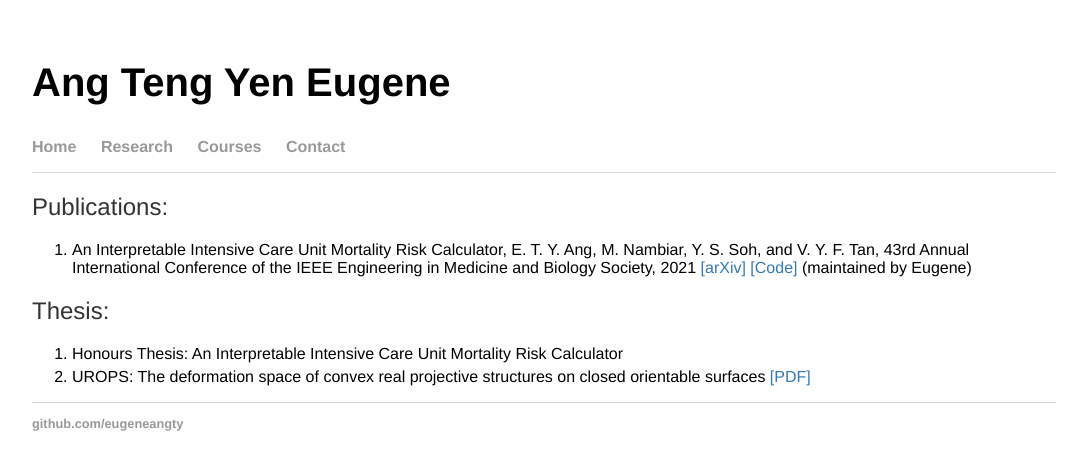
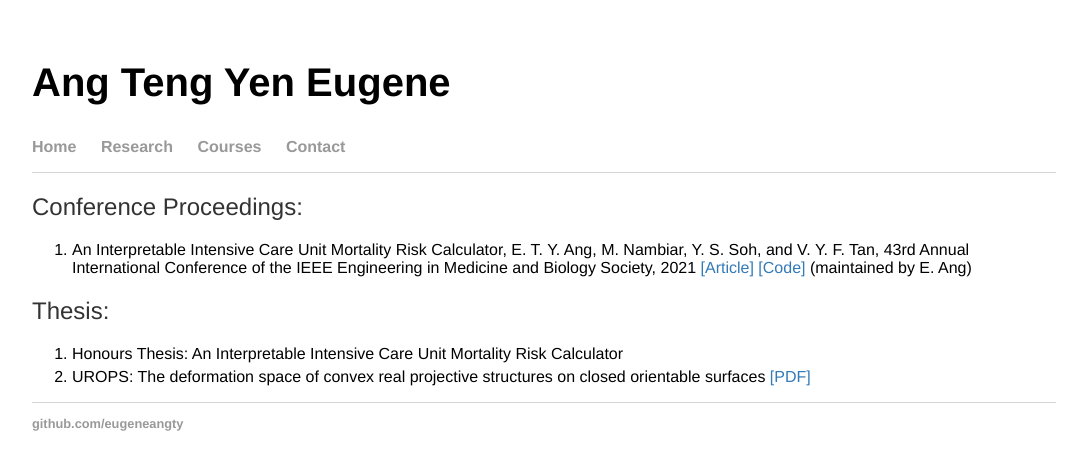
Before and after one commit to eugeneangty/eugeneangty.github.io, a Jekyll site: the page built from research/index.html, in a window 1280 px wide. Shown: the top 470 px of the page, without its empty margins (96-1183 px from the left). Built offline with Jekyll 4.4.1, drawn with Linux system fonts in a browser that asks for light colours.

Commit message:
Update index.html

```diff
--- a/research/index.html
+++ b/research/index.html
@@ -5,12 +5,12 @@ title: Ang Teng Yen Eugene
 
 <div class="blurb">
 
-    <h2>Publications:</h2>
+    <h2>Conference Proceedings:</h2>
   <ol>
     <li> An Interpretable Intensive Care Unit Mortality Risk Calculator, E. T. Y. Ang, M. Nambiar, Y. S. Soh, and V. Y. F. Tan,
       43rd Annual International Conference of the IEEE Engineering in Medicine and Biology Society, 2021
-      <a href = "https://arxiv.org/abs/2101.07426">[arXiv]</a> <a href = "https://github.com/dualinsanity007/FYP-Interpretable-ICU-Mortality-Risk-Calculator">[Code]</a>
-      (maintained by Eugene)</li>
+      <a href = "https://ieeexplore.ieee.org/document/9631058">[Article]</a> <a href = "https://github.com/dualinsanity007/FYP-Interpretable-ICU-Mortality-Risk-Calculator">[Code]</a>
+      (maintained by E. Ang)</li>
   </ol>
 
   <h2>Thesis:</h2>
```
